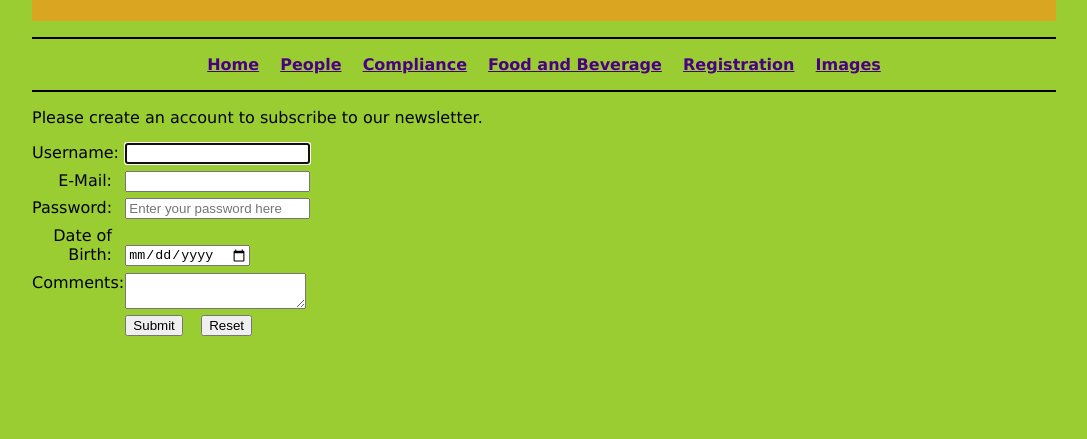
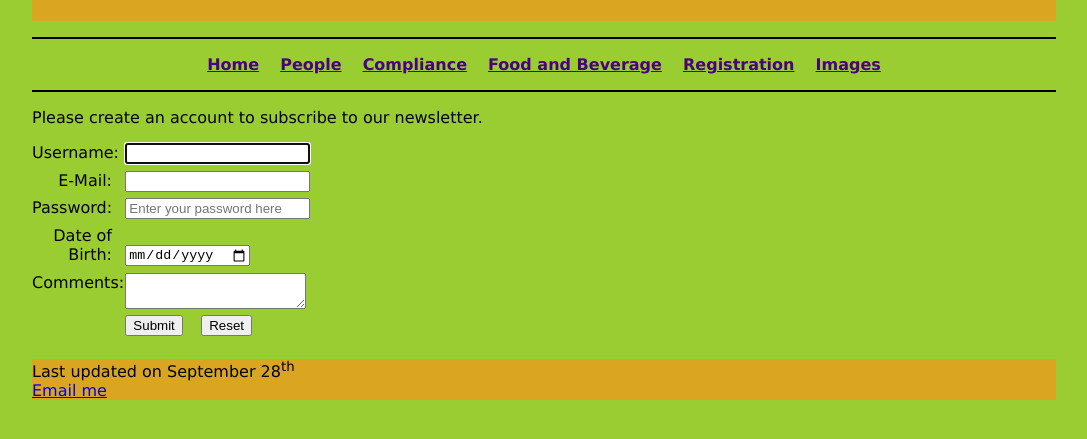
Before and after one commit to Dineeto13/Project-2-2, a plain HTML site: page registration.html in a window 1280 px wide. Shown: the part 99-538 px from the top of the page, without its empty margins (96-1183 px from the left). Drawn offline with Linux system fonts and the light colour scheme.

Commit message:
Update registration.html

```diff
--- a/registration.html
+++ b/registration.html
@@ -43,8 +43,13 @@
   <br>
     <input type="submit" id="submit" value="Submit">
     <input type="reset" id="reset" value="Reset">
+</form>
 
-</form>
+<footer>
+Last updated on September 28<sup>th</sup>
+<br>
+<a href="mailto:armando_zelaya@elcamino.edu">Email me</a>
+</footer>
 
 </body>
 </html>
```
